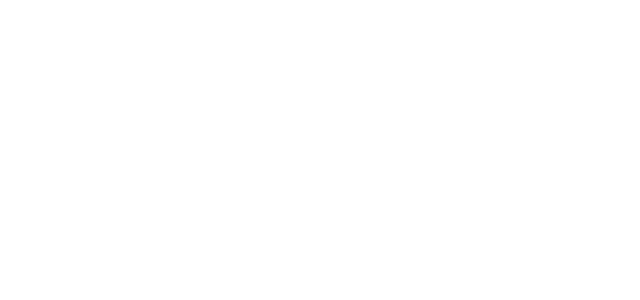
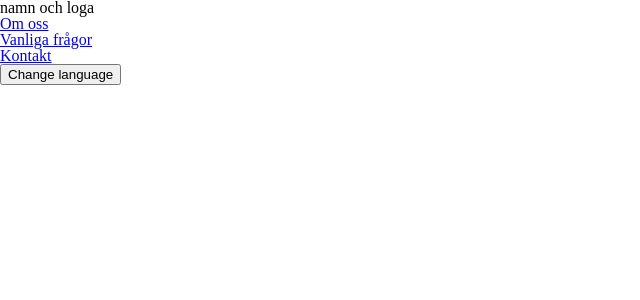
Before and after one commit to Samiiroo/Scrum-Agilt, a React (Create React App) app: page / in a window 1280 px wide. Shown: the top 300 px of the page, without its empty margins (0-640 px from the left). Built offline with nearby package versions, Linux system fonts and the light colour scheme.

Commit message:
added header
created header with tags and buton.
-styling

```diff
--- a/src/App.js
+++ b/src/App.js
@@ -1,5 +1,6 @@
 import React, { useEffect } from 'react';
 import './scss/_reset.scss';
+import Header from './components/Header'
 function App(props) {
 
   useEffect(() => {
@@ -8,6 +9,7 @@ function App(props) {
 
   return (
     <>
+      <Header/>
       <main>
       </main>
     </>
--- /dev/null
+++ b/src/components/Header.js
@@ -0,0 +1,25 @@
+import React from "react";
+
+function Header(props) {
+  return (
+    <div>
+      <logo> namn och loga</logo>
+      <nav>
+        <ul>
+          <li>
+            <a href=" ">Om oss</a>
+          </li>
+          <li>
+            <a href=" ">Vanliga frågor</a>
+          </li>
+          <li>
+            <a href=" ">Kontakt</a>
+          </li>
+        </ul>
+          </nav>
+          <button onClick=" ">Change language</button>
+    </div>
+  );
+}
+
+export default Header;
```
Also changed, not shown: src/components/rename-me.js (deleted), src/scss/components/_header.scss (renamed from src/scss/components/_rename-this-to-a-compontent.scss).
